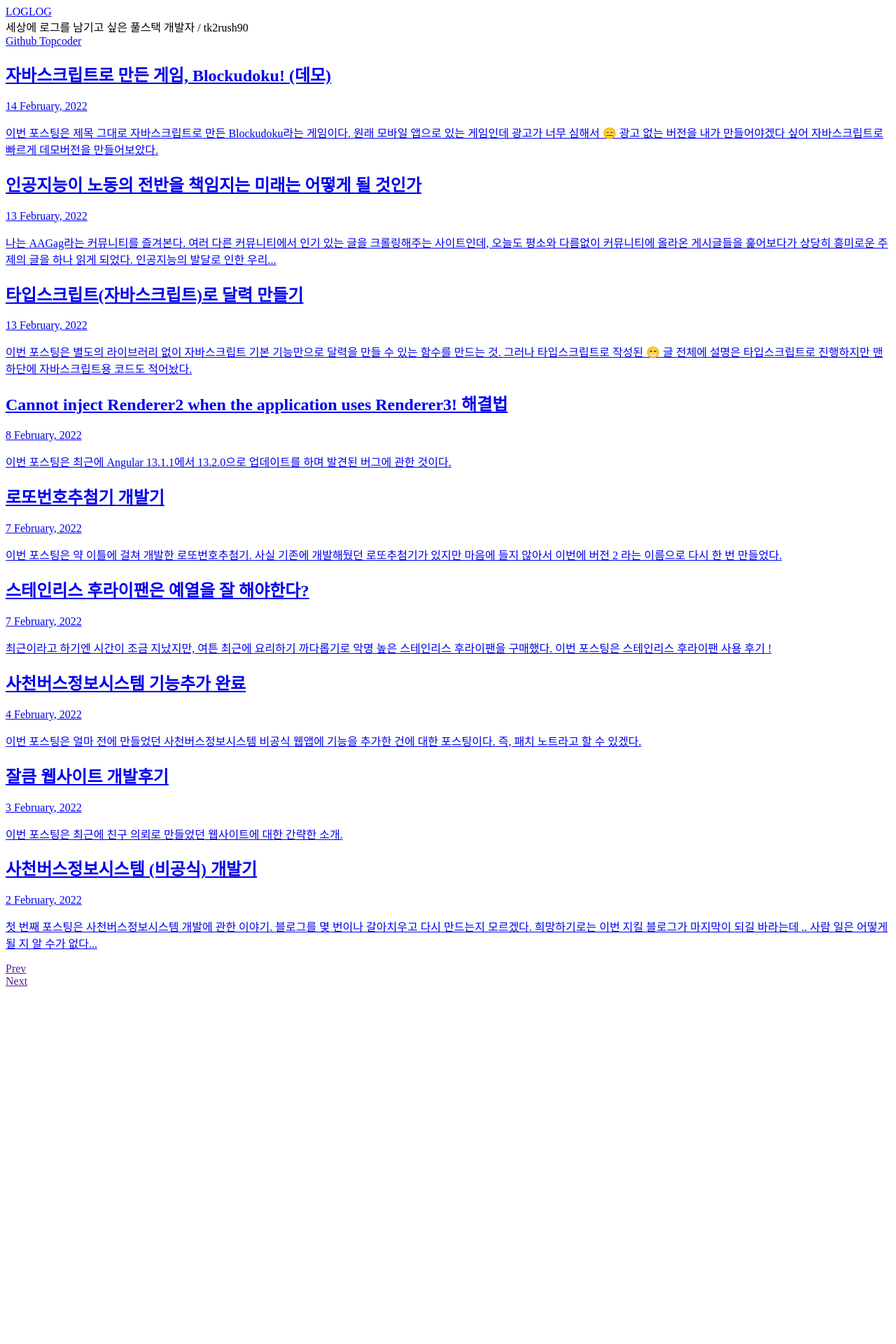
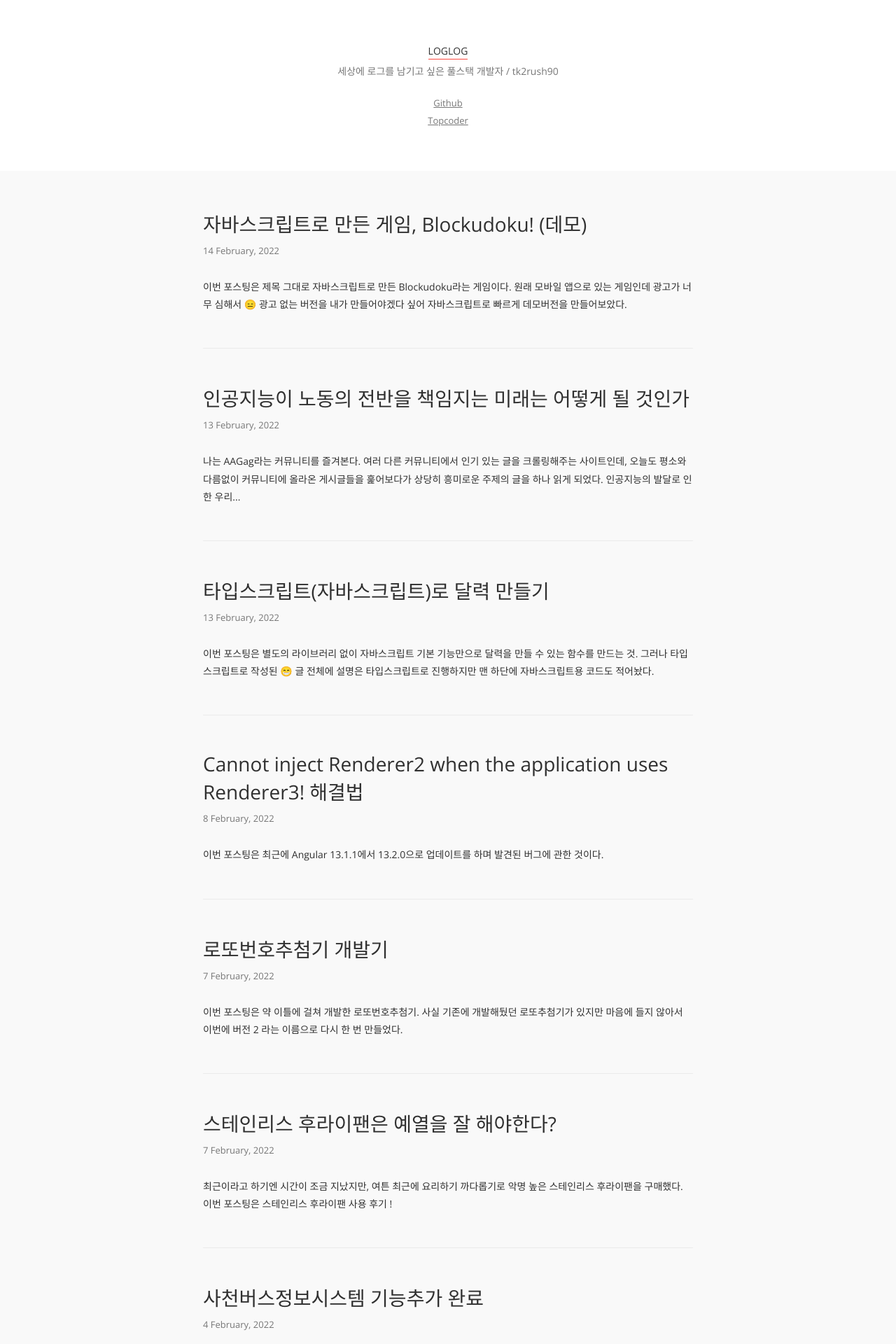
Before and after one commit to tk2blog90/tk2blog90.github.io, a Jekyll site: the page built from index.html, in a window 1280 px wide. Shown: the top 1920 px of the page at 70% size. Built offline with Jekyll 4.4.1, drawn with Linux system fonts in a browser that asks for light colours; nearby versions of some CDN libraries; the list of posts is cut into pages by our own code; before the commit the page ends 1419 px from its top, so only the background shows below that.

Commit message:
Restore url and remove highlighter config

```diff
--- a/_config.yml
+++ b/_config.yml
@@ -3,11 +3,9 @@
 show_downloads: false
 
 baseurl: "/" # change this to the subpath of your site, e.g. /blog. Leave it empty if you don't need it.
-url: "localhost" # change this to the base hostname & protocol for your site
+url: "https://tk2blog90.github.io/" # change this to the base hostname & protocol for your site
 paginate_path: '/page:num/'
 paginate: 10
-
-highlighter: none
 
 theme: # leave it empty
 
```
